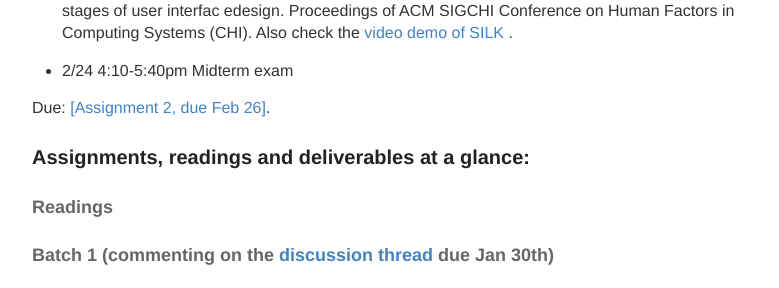
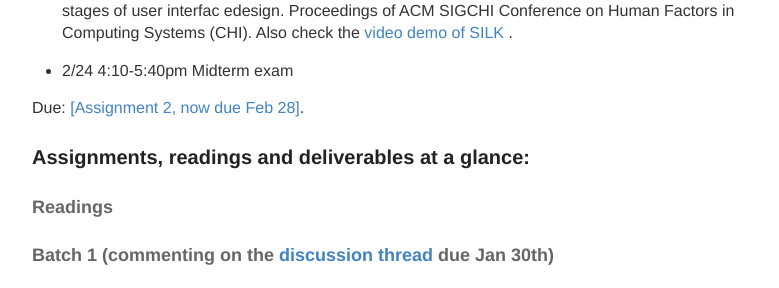
Before and after one commit to hciwang/hciwang.github.io, a Jekyll site: the page built from _posts/2022-1-1-lectures.md, in a window 1280 px wide and 1400 px high, scrolled down 2442 px. Shown: the part 161-449 px from the top of the window, without its empty margins (248-1027 px from the left). Built offline with Jekyll 4.4.1, drawn with Linux system fonts in a browser that asks for light colours; some of the changed text lies outside the part shown.

Commit message:
Update 2022-1-1-lectures.md

```diff
--- a/_posts/2022-1-1-lectures.md
+++ b/_posts/2022-1-1-lectures.md
@@ -94,7 +94,7 @@
 
 - 2/24 4:10-5:40pm Midterm exam
 
-Due: [[Assignment 2, due Feb 26]](https://canvas.ucdavis.edu/courses/747452/assignments/1017746).
+Due: [[Assignment 2, now due Feb 28]](https://canvas.ucdavis.edu/courses/747452/assignments/1017746).
 
 ### Assignments, readings and deliverables at a glance:
 
@@ -125,7 +125,7 @@
 
 #### Individual assignments
 - [[Assignment 1: Conceptualizing Human Computer Interaction, due Feb 5]](https://canvas.ucdavis.edu/courses/747452/assignments/1010532).
-- [[Assignment 2, due Feb 26]](https://canvas.ucdavis.edu/courses/747452/assignments/1017746).
+- [[Assignment 2, due Feb 28]](https://canvas.ucdavis.edu/courses/747452/assignments/1017746).
 
 #### Group project
 - [[Project proposal, due Feb 8]](https://canvas.ucdavis.edu/courses/747452/assignments/1010534).
```
